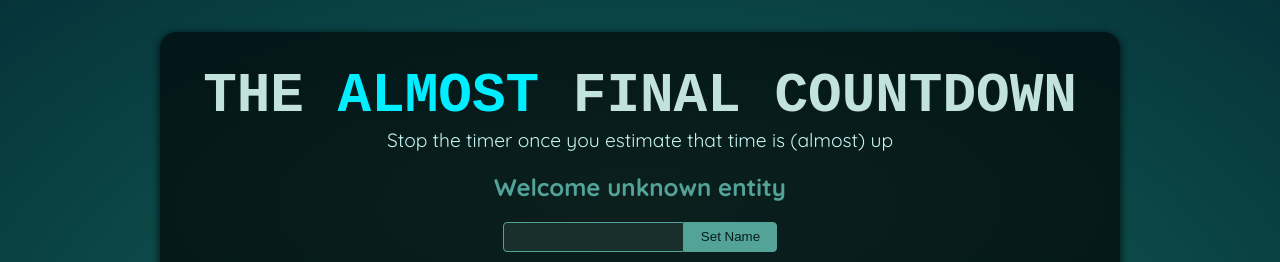
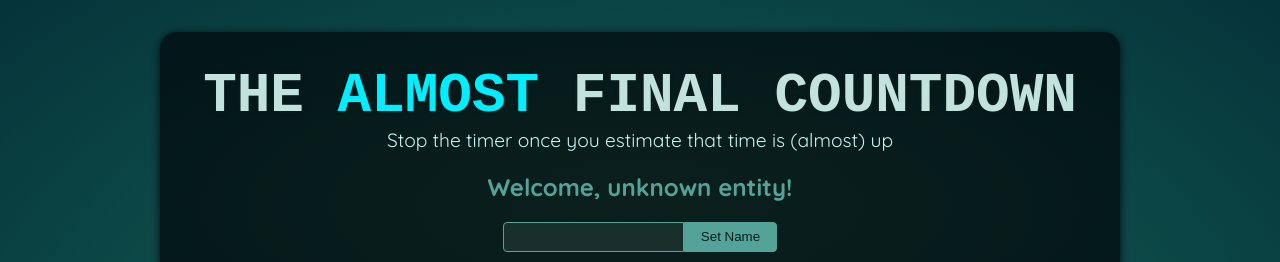
Before and after one commit to YakovShevtsov/React-Course, a React (Vite) app in the folder refs-portals/: page / in a window 1280 px wide. Shown: the top 262 px of the page. Built offline with nearby package versions, Linux system fonts and the light colour scheme; a web font is replaced by a local one.

Commit message:
Enter username first version

```diff
--- a/refs-portals/src/components/Player.jsx
+++ b/refs-portals/src/components/Player.jsx
@@ -1,10 +1,24 @@
+import { useState } from "react";
+
 export default function Player() {
+  const [username, setUsername] = useState('');
+  const [submittedUsername, setSubmittedUsername] = useState(false);
+
+  const handleUsernameChange = (event) => {
+    setSubmittedUsername(false);
+    setUsername(event.target.value);
+  }
+
+  const handleUsernameSubmit = () => {
+    setSubmittedUsername(true);
+  }
+
   return (
     <section id="player">
-      <h2>Welcome unknown entity</h2>
+      <h2>Welcome, {submittedUsername ? username : 'unknown entity'}!</h2>
       <p>
-        <input type="text" />
-        <button>Set Name</button>
+        <input type="text" onChange={handleUsernameChange} value={username} />
+        <button onClick={handleUsernameSubmit}>Set Name</button>
       </p>
     </section>
   );
```
